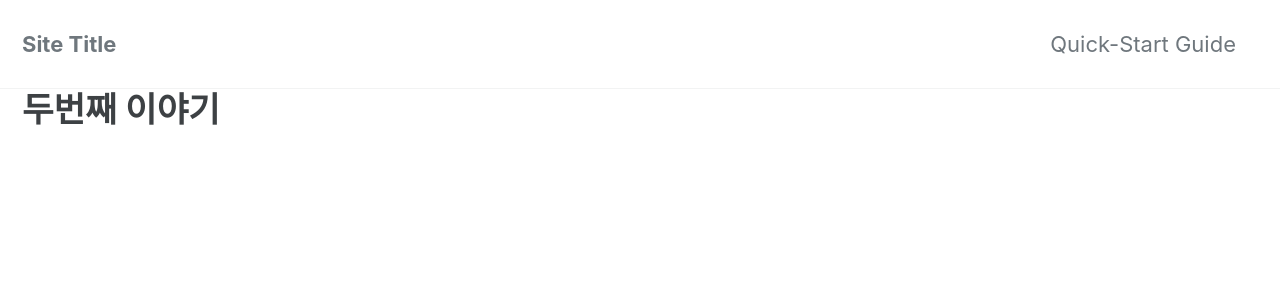
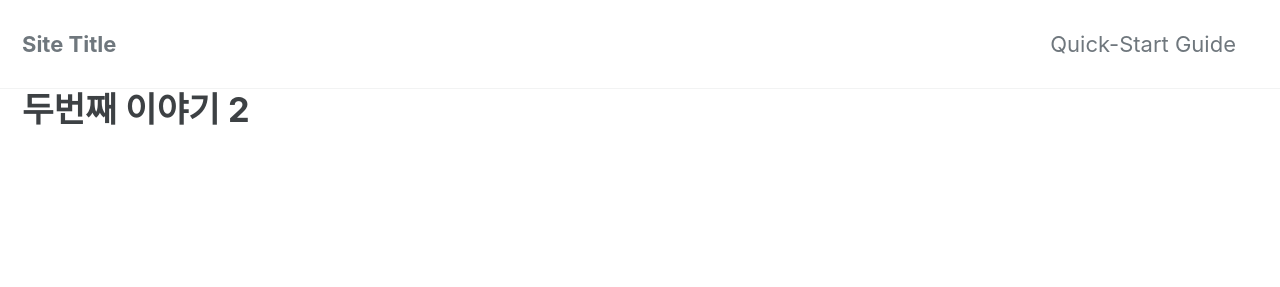
Before and after one commit to hamaeyes/hamaeyes.github.io, a Jekyll site: the page built from _posts/2025-01-07-two.md, in a window 1280 px wide. Shown: the top 287 px of the page. Built offline with Jekyll 4.4.1, drawn with Linux system fonts in a browser that asks for light colours; cached includes are drawn as plain includes.

Commit message:
Update 2025-01-07-two.md

```diff
--- a/_posts/2025-01-07-two.md
+++ b/_posts/2025-01-07-two.md
@@ -5,4 +5,4 @@ classes:
   - dark-theme
 ---
 
-# 두번째 이야기
+# 두번째 이야기 2
```
